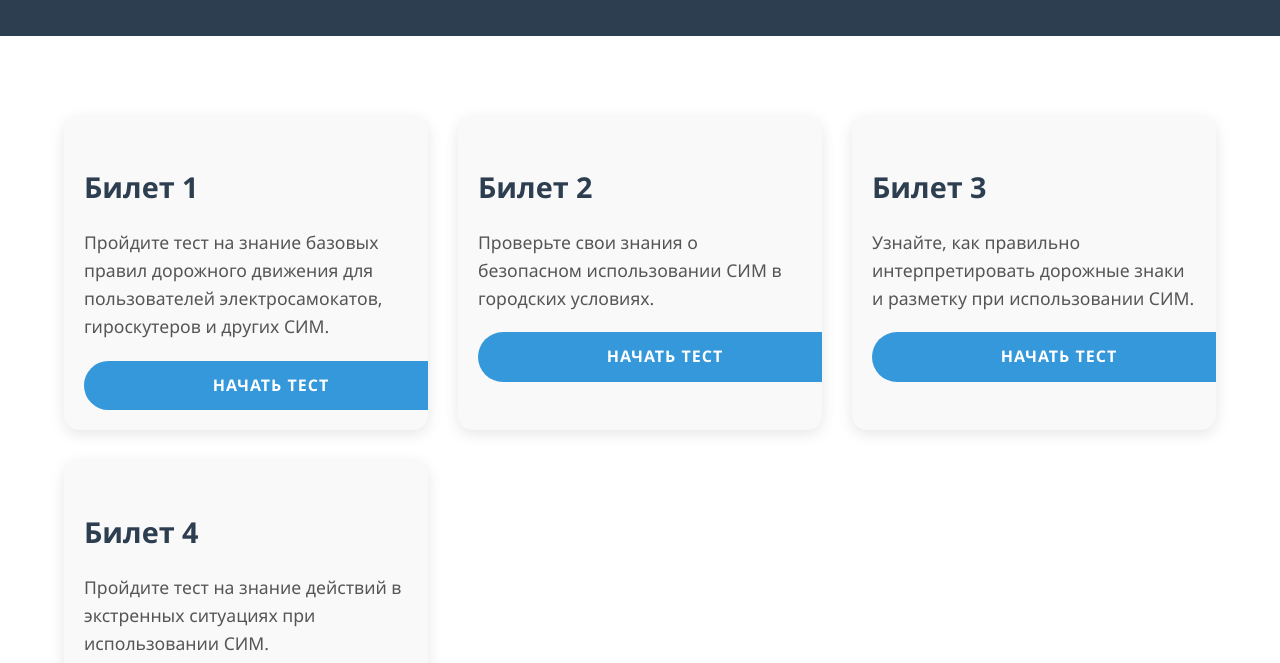
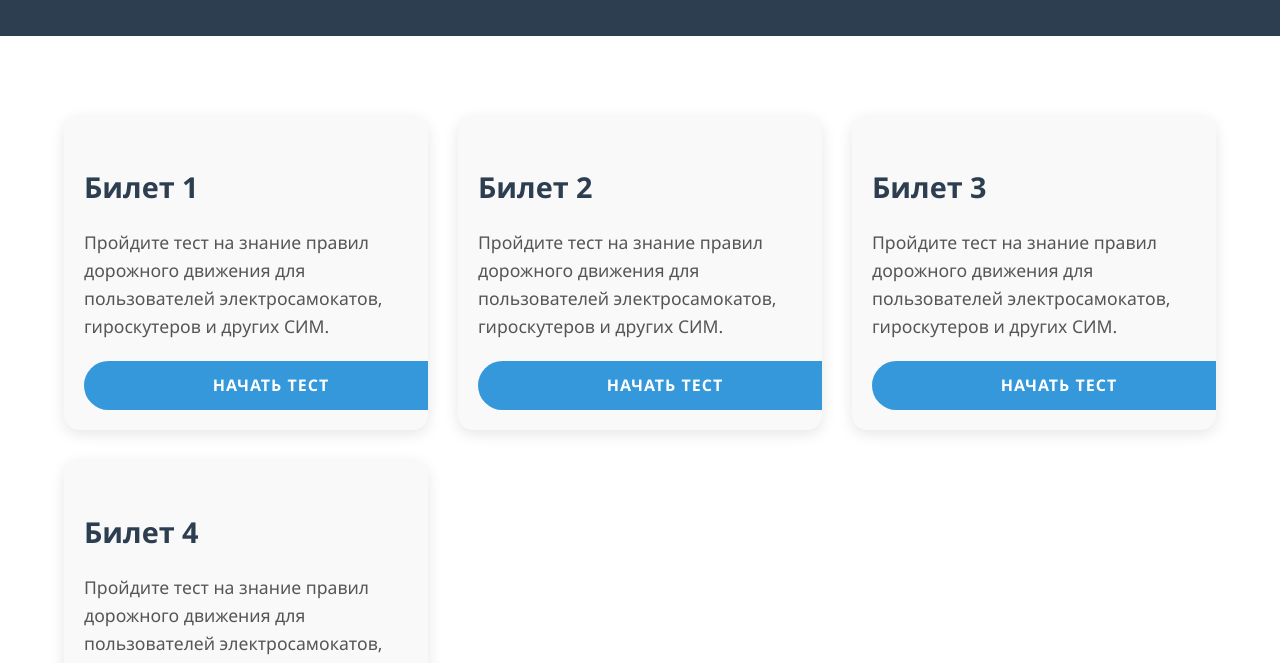
Before and after one commit to stepatopls/PDDdliaSIM.github.io, a plain HTML site: page choose-test.html in a window 1280 px wide. Shown: the part 123-786 px from the top of the page. Drawn offline with Linux system fonts and the light colour scheme.

Commit message:
Update choose-test.html

```diff
--- a/choose-test.html
+++ b/choose-test.html
@@ -30,7 +30,7 @@
 
                     <div class="test-info">
                         <h3>Билет 1</h3>
-                        <p>Пройдите тест на знание базовых правил дорожного движения для пользователей электросамокатов, гироскутеров и других СИМ.</p>
+                        <p>Пройдите тест на знание правил дорожного движения для пользователей электросамокатов, гироскутеров и других СИМ.</p>
                         <a href="test1.html" class="button">Начать тест</a>
                     </div>
                 </div>
@@ -38,7 +38,7 @@
                 <div class="test-card">
                     <div class="test-info">
                         <h3>Билет 2</h3>
-                        <p>Проверьте свои знания о безопасном использовании СИМ в городских условиях.</p>
+                        <p>Пройдите тест на знание правил дорожного движения для пользователей электросамокатов, гироскутеров и других СИМ.</p>
                         <a href="test2.html" class="button">Начать тест</a>
                     </div>
                 </div>
@@ -46,7 +46,7 @@
                 <div class="test-card">
                     <div class="test-info">
                         <h3>Билет 3</h3>
-                        <p>Узнайте, как правильно интерпретировать дорожные знаки и разметку при использовании СИМ.</p>
+                        <p>Пройдите тест на знание правил дорожного движения для пользователей электросамокатов, гироскутеров и других СИМ.</p>
                         <a href="test3.html" class="button">Начать тест</a>
                     </div>
                 </div>
@@ -54,7 +54,7 @@
                 <div class="test-card">
                     <div class="test-info">
                         <h3>Билет 4</h3>
-                        <p>Пройдите тест на знание действий в экстренных ситуациях при использовании СИМ.</p>
+                        <p>Пройдите тест на знание правил дорожного движения для пользователей электросамокатов, гироскутеров и других СИМ.</p>
                         <a href="test4.html" class="button">Начать тест</a>
                     </div>
                 </div>
```
